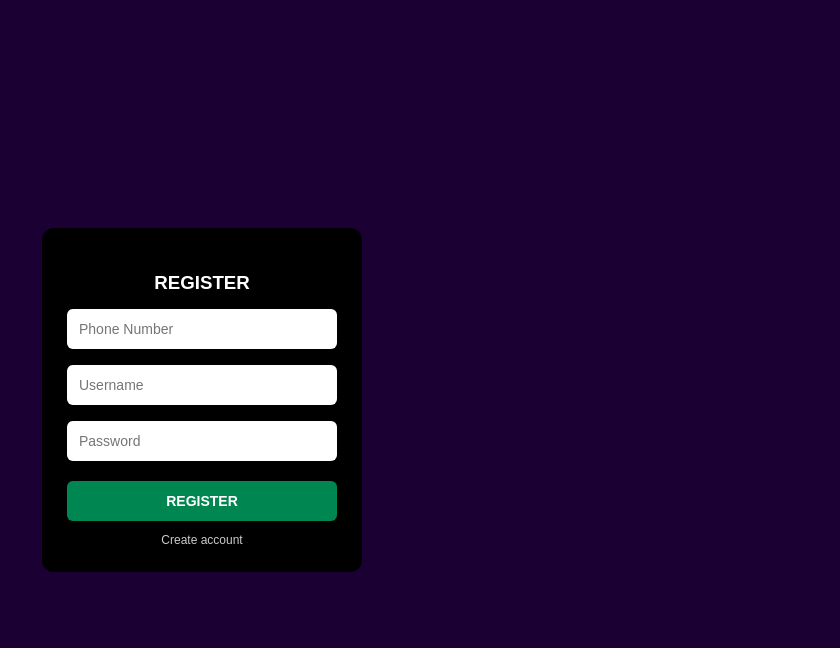
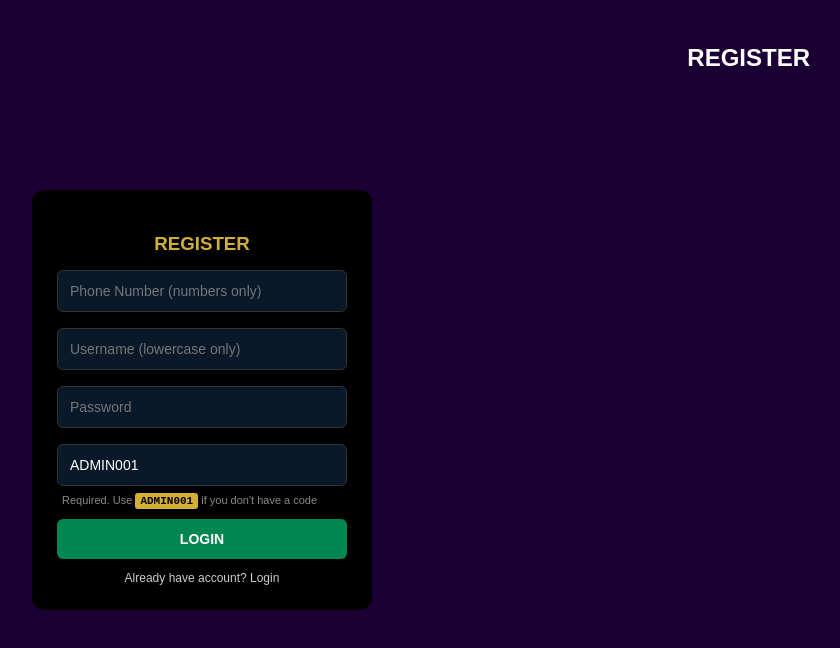
Before and after one commit to izzisage105-ux/scratch-n-win, a website: page public/auth.html in a window 1280 px wide. Both pictures are taken after a click on the element "Create account". Shown: the whole page, without its empty margins (438-1278 px from the left). Drawn offline with Linux system fonts and the light colour scheme.

Commit message:
Complete referral system: Fixed auth.html + server.js + admin panel

```diff
--- a/public/auth.html
+++ b/public/auth.html
@@ -23,12 +23,13 @@
     background: #000;
     padding: 25px;
     border-radius: 12px;
-    width: 320px;
+    width: 340px;
     text-align: center;
   }
 
   .box h3 {
     margin-bottom: 15px;
+    color: #d4af37;
   }
 
   input {
@@ -36,9 +37,11 @@
     padding: 12px;
     margin: 8px 0;
     border-radius: 6px;
-    border: none;
+    border: 1px solid #333;
     outline: none;
     font-size: 14px;
+    background: #0a1929;
+    color: white;
   }
 
   button {
@@ -60,32 +63,102 @@
     cursor: pointer;
     color: #ccc;
   }
+
+  .link:hover {
+    color: #d4af37;
+  }
+
+  .referral-note {
+    font-size: 11px;
+    color: #888;
+    margin-top: 5px;
+    text-align: left;
+    padding: 0 5px;
+  }
+
+  .referral-note code {
+    background: #d4af37;
+    color: black;
+    padding: 2px 5px;
+    border-radius: 3px;
+    font-weight: bold;
+  }
+
+  .mute-btn {
+    position: absolute;
+    top: 20px;
+    right: 20px;
+    background: none;
+    border: none;
+    color: white;
+    font-size: 24px;
+    cursor: pointer;
+    width: auto;
+  }
   </style>
 </head>
 <body>
 
+<button id="mute-btn" class="mute-btn">🔊</button>
+
 <div class="box">
   <h3 id="title">LOGIN</h3>
 
-  <input id="phone" placeholder="Phone Number" style="display:none">
-  <input id="username" placeholder="Username">
+  <!-- Phone field (shown only for register) -->
+  <input id="phone" placeholder="Phone Number (numbers only)" style="display:none">
+
+  <!-- Username field -->
+  <input id="username" placeholder="Username (lowercase only)">
+
+  <!-- Password field -->
   <input id="password" type="password" placeholder="Password">
+
+  <!-- Referral Code field (shown only for register) -->
+  <input id="referralCode" placeholder="Referral Code (e.g., ADMIN001)" style="display:none">
+  <div id="referralNote" class="referral-note" style="display:none">
+    Required. Use <code>ADMIN001</code> if you don't have a code
+  </div>
 
   <button onclick="submit()">LOGIN</button>
 
-  <div class="link" onclick="toggle()">Create account</div>
+  <div class="link" onclick="toggle()" id="toggleLink">Create account</div>
 </div>
 
 <script>
-  window.API_BASE_URL = window.location.origin;
   const API = window.location.origin;
   let isRegister = false;
 
   function toggle() {
     isRegister = !isRegister;
+
+    // Update title
     document.getElementById("title").innerText = isRegister ? "REGISTER" : "LOGIN";
+
+    // Update button text
     document.querySelector("button").innerText = isRegister ? "REGISTER" : "LOGIN";
+
+    // Update toggle link text
+    document.getElementById("toggleLink").innerText = isRegister ? "Already have account? Login" : "Create account";
+
+    // Show/hide phone field
     document.getElementById("phone").style.display = isRegister ? "block" : "none";
+
+    // Show/hide referral code field
+    document.getElementById("referralCode").style.display = isRegister ? "block" : "none";
+    document.getElementById("referralNote").style.display = isRegister ? "block" : "none";
+
+    // Pre-fill referral code for convenience
+    if (isRegister) {
+      document.getElementById("referralCode").value = "ADMIN001";
+    } else {
+      document.getElementById("referralCode").value = "";
+    }
+
+    // Clear fields when toggling
+    if (!isRegister) {
+      document.getElementById("phone").value = "";
+      document.getElementById("referralCode").value = "";
+    }
   }
 
   async function submit() {
@@ -95,14 +168,46 @@ async function submit() {
       const username = document.getElementById("username").value.trim();
       const password = document.getElementById("password").value.trim();
       const phone = document.getElementById("phone").value.trim();
+      const referralCode = document.getElementById("referralCode").value.trim();
 
-    console.log("Username:", username, "Password:", password);
+      console.log("Form data:", { username, password, phone, referralCode, isRegister });
+
+      // Validate required fields
+      if (!username || !password) {
+        alert("Username and password are required!");
+        return;
+      }
+
+      if (isRegister) {
+        // Registration validation
+        if (!phone) {
+          alert("Phone number is required for registration!");
+          return;
+        }
+
+        if (!referralCode) {
+          alert("Referral code is required for registration!");
+          return;
+        }
+
+        // Validate phone (numbers only)
+        if (!/^\d+$/.test(phone)) {
+          alert("Phone must contain only numbers!");
+          return;
+        }
+
+        // Validate username (lowercase only)
+        if (!/^[a-z0-9_]+$/.test(username)) {
+          alert("Username must be lowercase letters, numbers, or underscores only!");
+          return;
+        }
+      }
 
       const endpoint = isRegister ? "/auth/register" : "/auth/login";
       console.log("API Endpoint:", API + endpoint);
 
       const payload = isRegister
-      ? { phone, username, password }
+        ? { phone, username, password, referralCode }
         : { username, password };
 
       console.log("Sending payload:", payload);
@@ -114,8 +219,6 @@ async function submit() {
       });
 
       console.log("Response status:", res.status);
-    console.log("Response headers:", res.headers);
-
       const data = await res.json();
       console.log("Response data:", data);
 
@@ -128,6 +231,10 @@ async function submit() {
       if (data.token) {
         console.log("✅ Token received");
         localStorage.setItem("token", data.token);
+
+        if (isRegister) {
+          alert("✅ Registration successful! Welcome!");
+        }
 
         // Check if user already selected tier
         setTimeout(async () => {
@@ -157,13 +264,20 @@ async function submit() {
       }
 
     } catch (err) {
-    console.error("Login error:", err);
-    alert("Login failed: " + err.message);
+      console.error("Submit error:", err);
+      alert("Action failed: " + err.message);
     }
-} // <-- THIS WAS MISSING - CLOSING BRACE FOR submit() FUNCTION
+  }
+
+  // Allow Enter key to submit
+  document.addEventListener('keypress', function(e) {
+    if (e.key === 'Enter') {
+      submit();
+    }
+  });
 </script>
+
 <script>
-  window.API_BASE_URL = window.location.origin;
   // Audio for login/register pages
   (function() {
     console.log('🎵 Setting up page audio...');
@@ -171,14 +285,14 @@ async function submit() {
     // Check mute preference
     const isMuted = localStorage.getItem('musicMuted') === 'true';
 
-    // Create audio element with WORKING OGG file
+    // Create audio element
     const audio = new Audio('https://commondatastorage.googleapis.com/codeskulptor-assets/Epoq-Lepidoptera.ogg');
     audio.loop = true;
     audio.volume = 0.3;
     audio.muted = isMuted;
     audio.load();
 
-    // Update button if exists
+    // Update button
     const btn = document.getElementById('mute-btn');
     if (btn) {
         btn.innerHTML = isMuted ? '🔇' : '🔊';
@@ -186,7 +300,9 @@ async function submit() {
         btn.onclick = function() {
             const newMuted = !isMuted;
             localStorage.setItem('musicMuted', newMuted);
-            location.reload();
+            audio.muted = newMuted;
+            btn.innerHTML = newMuted ? '🔇' : '🔊';
+            btn.style.color = newMuted ? '#888' : '#fff';
         };
     }
 
```
Lines whose indentation alone changed are shown as unchanged.
